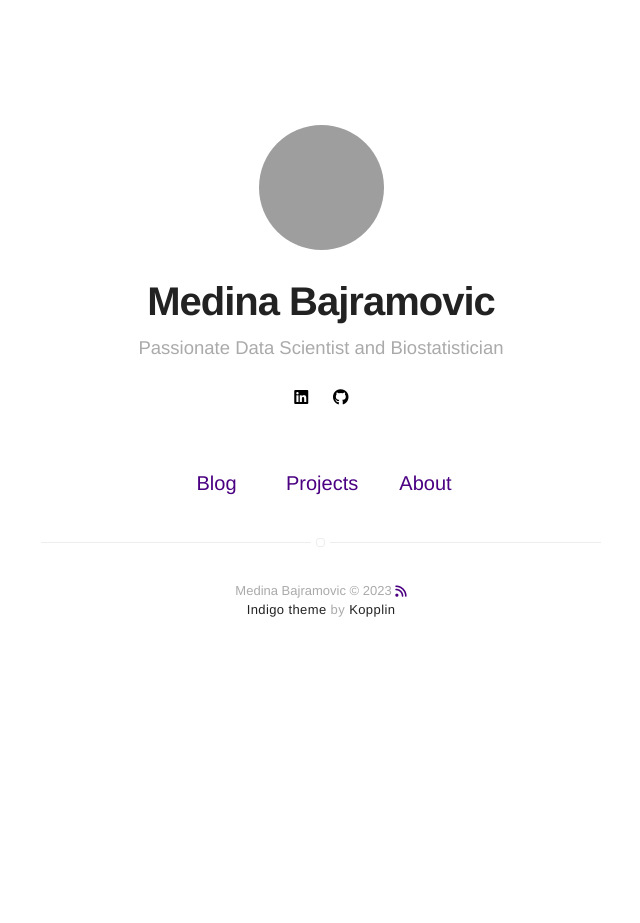
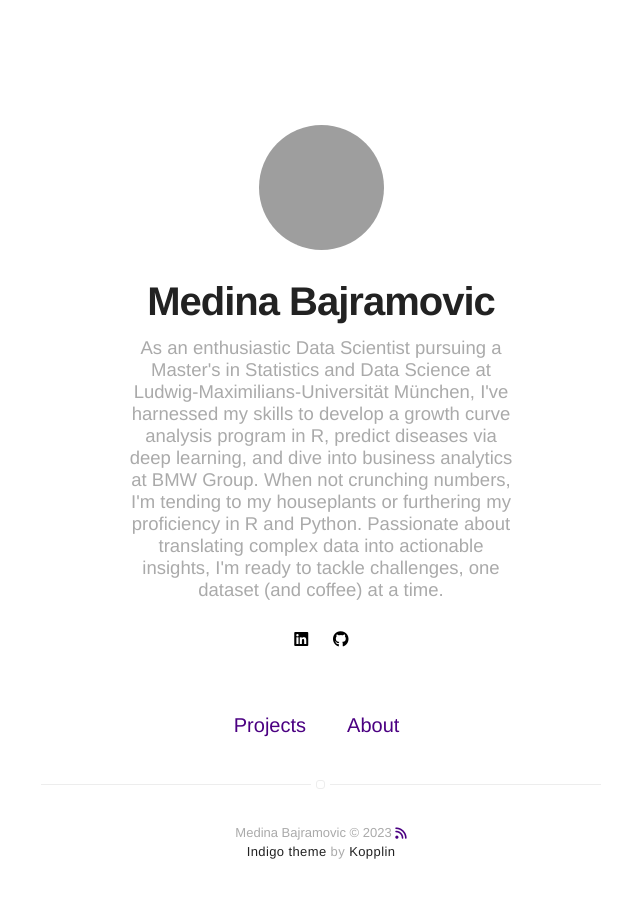
Before and after one commit to medinabaj/medinabaj.github.io, a Jekyll site: the page built from index.html, in a window 1280 px wide. Shown: the whole page, without its empty margins (319-959 px from the left). Built offline with Jekyll 4.4.1, drawn with Linux system fonts in a browser that asks for light colours; nearby versions of some CDN libraries; before the commit the page ends 900 px from its top, so only the background shows below that.

Commit message:
Update _config.yml

```diff
--- a/_config.yml
+++ b/_config.yml
@@ -1,6 +1,6 @@
 # main text of home
 title: Medina Bajramovic
-bio: Passionate Data Scientist and Biostatistician
+bio: As an enthusiastic Data Scientist pursuing a Master's in Statistics and Data Science at Ludwig-Maximilians-Universität München, I've harnessed my skills to develop a growth curve analysis program in R, predict diseases via deep learning, and dive into business analytics at BMW Group. When not crunching numbers, I'm tending to my houseplants or furthering my proficiency in R and Python. Passionate about translating complex data into actionable insights, I'm ready to tackle challenges, one dataset (and coffee) at a time.
 
 # twitter summary info
 description: A blog about technology and stuff related
@@ -68,7 +68,7 @@ projects: true
 
 # if you don't need "about" or "blog", comment them out below
 about: true
-blog: true
+# blog: true
 
 # do you want to show the "read time" of the posts?
 read-time: true
```
